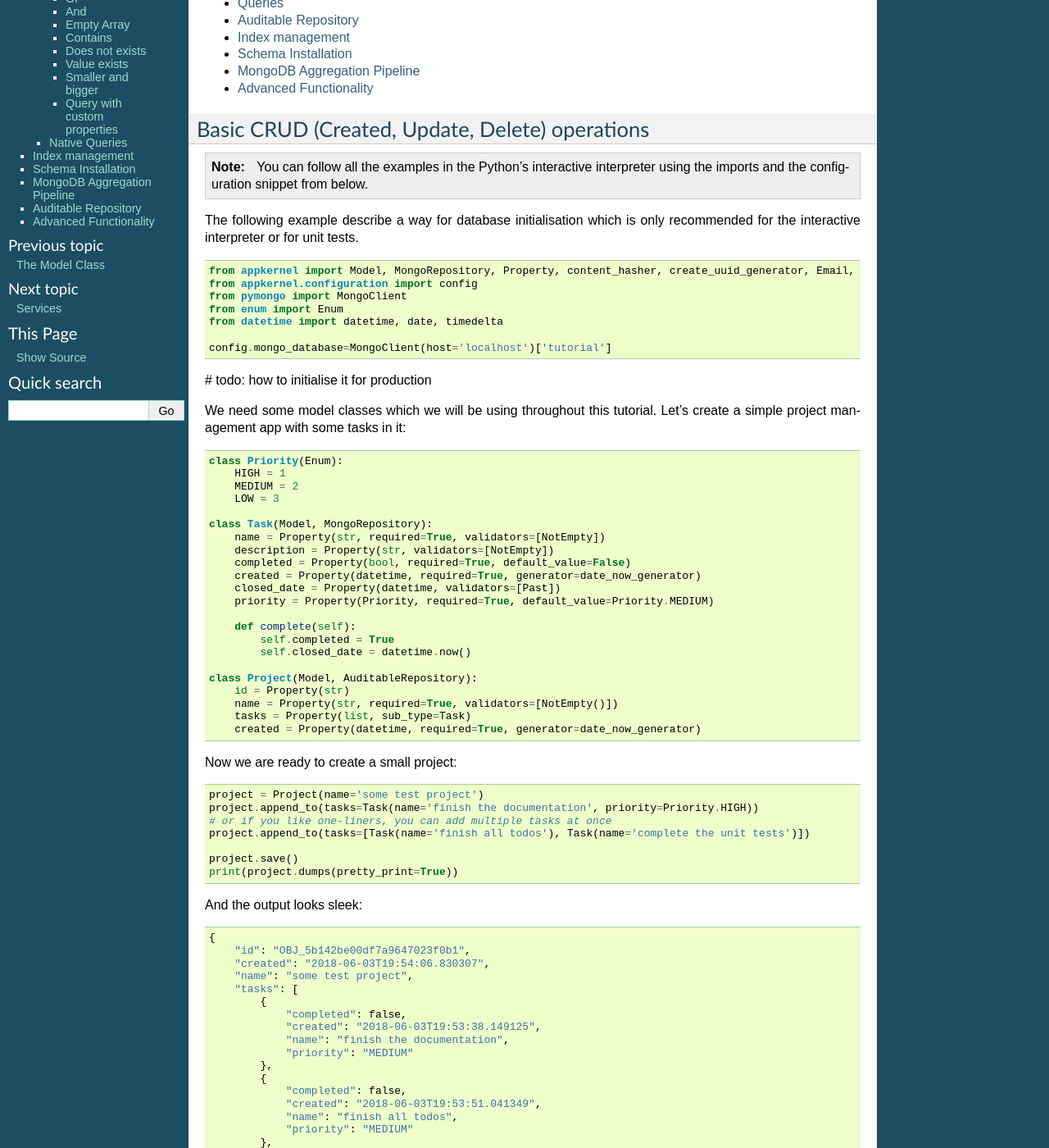
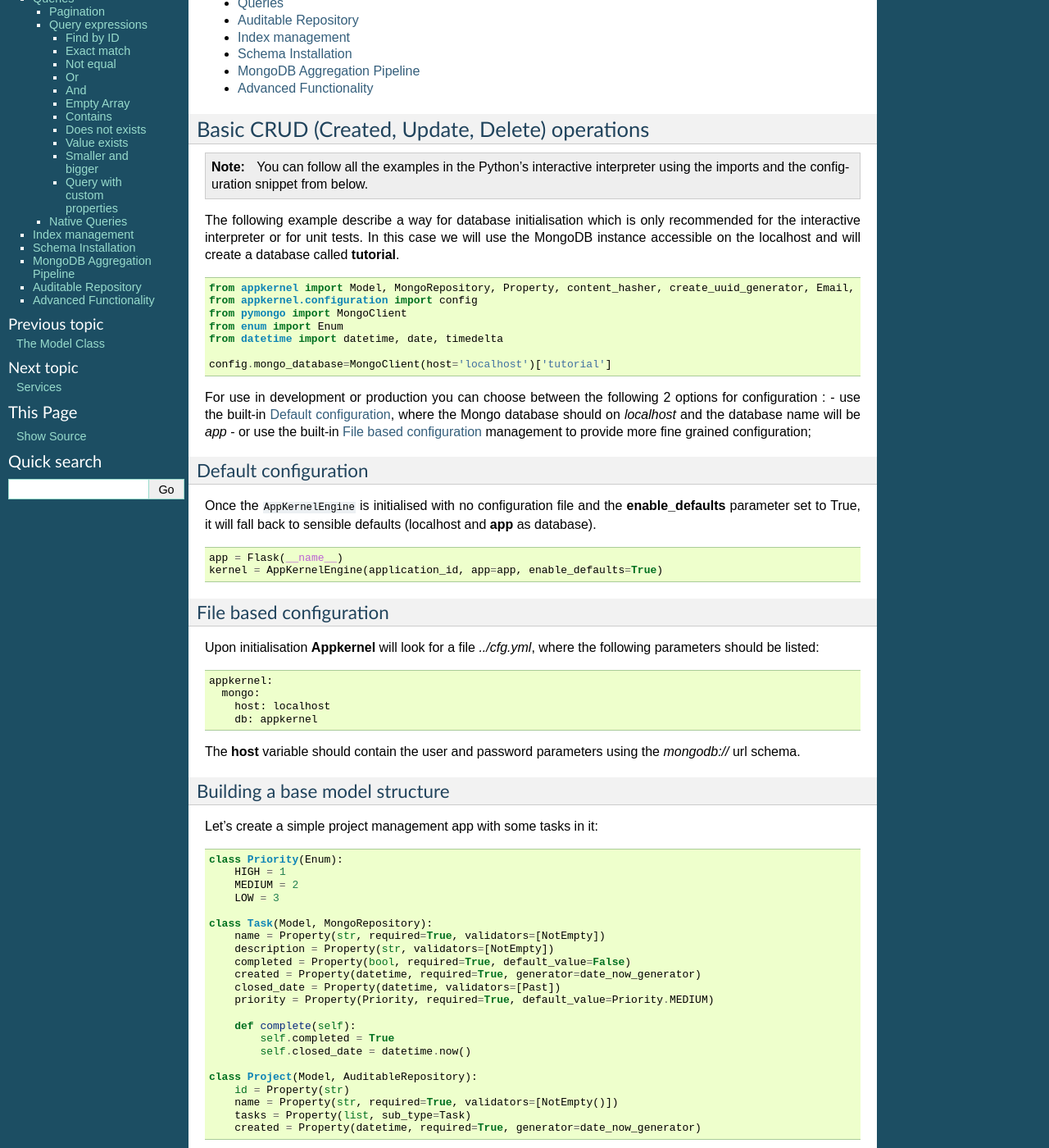
Before and after one commit to accelero-cloud/appkernel, a Sphinx documentation site: the page built from docs/repositories.rst, in a window 1280 px wide and 1400 px high, scrolled down 244 px. Shown: the whole window at 82% size. Built offline with Sphinx 7.4.7, drawn with Linux system fonts in a browser that asks for light colours; cross-references to code outside the pages are shown as plain code; some of the changed text lies outside the part shown.

Commit message:
adding more documentation

```diff
--- a/docs/repositories.rst
+++ b/docs/repositories.rst
@@ -21,7 +23,8 @@ Basic CRUD (Created, Update, Delete) operations
 .. note::
     You can follow all the examples in the Python's interactive interpreter using the imports and the configuration snippet from below.
 
-The following example describe a way for database initialisation which is only recommended for the interactive interpreter or for unit tests. ::
+The following example describe a way for database initialisation which is only recommended for the interactive interpreter or for unit tests. In this case
+we will use the MongoDB instance accessible on the localhost and will create a database called **tutorial**. ::
 
     from appkernel import Model, MongoRepository, Property, content_hasher, create_uuid_generator, Email, AuditableRepository, NotEmpty, date_now_generator, Past
     from appkernel.configuration import config
@@ -31,9 +34,34 @@ The following example describe a way for database initialisation which is only r
 
     config.mongo_database=MongoClient(host='localhost')['tutorial']
 
-# todo: how to initialise it for production
+For use in development or production you can choose between the following 2 options for configuration :
+- use the built-in :ref:`default configuration`, where the Mongo database should on `localhost` and the database name will be `app`
+- or use the built-in :ref:`file based configuration` management to provide more fine grained configuration;
 
-We need some model classes which we will be using throughout this tutorial. Let's create a simple project management app with some tasks in it: ::
+Default configuration
+.....................
+Once the :clas:`AppKernelEngine` is initialised with no configuration file and the **enable_defaults** parameter set to True, it will fall back to sensible
+defaults (localhost and **app** as database). ::
+
+    app = Flask(__name__)
+    kernel = AppKernelEngine(application_id, app=app, enable_defaults=True)
+
+File based configuration
+........................
+
+Upon initialisation **Appkernel** will look for a file *../cfg.yml*, where the following parameters should be listed: ::
+
+    appkernel:
+      mongo:
+        host: localhost
+        db: appkernel
+
+The **host** variable should contain the user and password parameters using the *mongodb://* url schema.
+
+Building a base model structure
+...............................
+
+Let's create a simple project management app with some tasks in it: ::
 
     class Priority(Enum):
         HIGH = 1
@@ -58,7 +86,7 @@ We need some model classes which we will be using throughout this tutorial. Let'
         tasks = Property(list, sub_type=Task)
         created = Property(datetime, required=True, generator=date_now_generator)
 
-Now we are ready to create a small project: ::
+Now we are ready to define our first project: ::
 
     project = Project(name='some test project')
     project.append_to(tasks=Task(name='finish the documentation', priority=Priority.HIGH))
@@ -132,12 +160,18 @@ It will generates the following output: ::
         "version": 1
     }
 
+
+Auditable Repository
+....................
+
 You might have observed that there are a few extra fields, which we didn't defined on the model explicitly.
 This is happening due to the **AuditableRepository** class we've used in the very beginning. This will bring a few additional features to the mix:
 
 - *inserted*: the date and time when the object was inserted to the database;
 - *updated*: the date and time when the object was updated for the last time;
 - *version*: the number of updates on this class;
+
+Of course we could have stayed with the simpler :class:`MongoRepository` in case we are not needing the extra magic.
 
 We can check the number of projects quickly: ::
 
@@ -207,10 +241,16 @@ A simple example: ::
 
 Or you can iterate through all occurrences... ::
 
+    for project in Project.find():
+        print(project)
+
+Or iterate through the ones which fit a query condition: ::
+
     for prj in Project.find(Project.name == 'some test project'):
         print(prj.dumps(pretty_print=True))
 
 ... and sort the result in a particular order: ::
+
     query = Project.where(Project.name == 'some test project').sort_by(Project.created.asc())
     for prj in query.find():
         print(prj.dumps(pretty_print=True))
@@ -309,7 +349,12 @@ Query with custom properties
 Native Queries
 ..............
 
-llll
+::
+
+    project.counter=5
+    project.save()
+    for p in Project.find_by_query({'counter': {'$gte': 0, '$lt': 10}}):
+        print 'Project name: {} and counter: {}'.format(p.name, p.counter)
 
 Index management
 ----------------
```
Also changed, not shown: other parts of docs/repositories.rst (+6 -4 lines), 1 other file.
